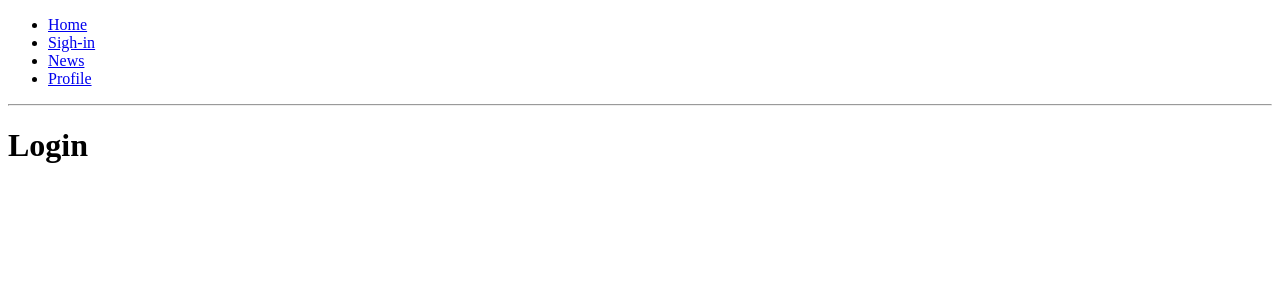
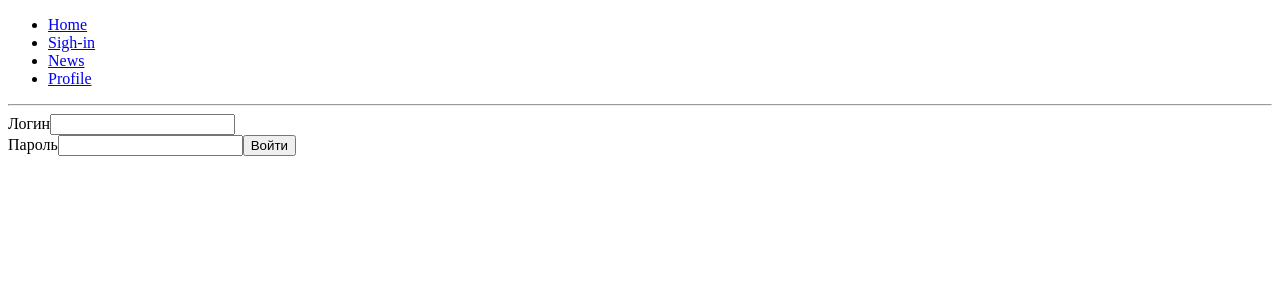
Before and after one commit to klochkovS/test_exercise, a React app: page /login in a window 1280 px wide. Shown: the top 300 px of the page. Built offline with nearby package versions, Linux system fonts and the light colour scheme.

Commit message:
add reducers

```diff
--- a/src/Components/App.jsx
+++ b/src/Components/App.jsx
@@ -9,6 +9,7 @@ import Login from './Login';
 const App = () => (
   <Router>
     <div>
+      <header>
         <ul>
           <li>
             <Link to="/">Home</Link>
@@ -23,6 +24,7 @@ const App = () => (
             <Link to="/profile">Profile</Link>
           </li>
         </ul>
+      </header>
       <hr />
       <Route exact path="/" component={Home} />
       <Route exact path="/login" component={Login} />
--- a/src/Components/Login.jsx
+++ b/src/Components/Login.jsx
@@ -1,8 +1,28 @@
 import React from 'react';
 
-const Login = () => (
-  <div>
-    <h1>Login</h1>
-  </div>
-);
+const Login = () => {
+
+  const signIn = (e) => {
+    e.preventDefault();
+    alert('It is work');
+  };
+
+  const handleChange = (e) => {
+    console.log(e.target.value);
+  };
+
+  return (
+    <section>
+      <form>
+        <label htmlFor="loggin">Логин</label>
+        <input id="loggin" type="text" onChange={handleChange} required /><br />
+        <label htmlFor="pass">Пароль</label>
+        <input id="pass" type="password" required />
+        <button onClick={signIn}>Войти</button>
+      </form>
+    </section>
+  );
+
+};
+
 export default Login;
--- a/webpack.config.js
+++ b/webpack.config.js
@@ -29,6 +29,7 @@ module.exports = {
     contentBase: path.join(__dirname, 'public/'),
     port: 3000,
     publicPath: 'http://localhost:3000/dist/',
+    historyApiFallback: true,
   },
   plugins: [
     new webpack.HotModuleReplacementPlugin(),
```
Also changed, not shown: src/constants.js (added, +7 -0 lines), src/store/reducers.js (added, +25 -0 lines), src/actions/actions.js (added), src/store/index.js (added), 1 other file (tests, documents, lock files or other folders). Lines whose indentation alone changed are shown as unchanged.
